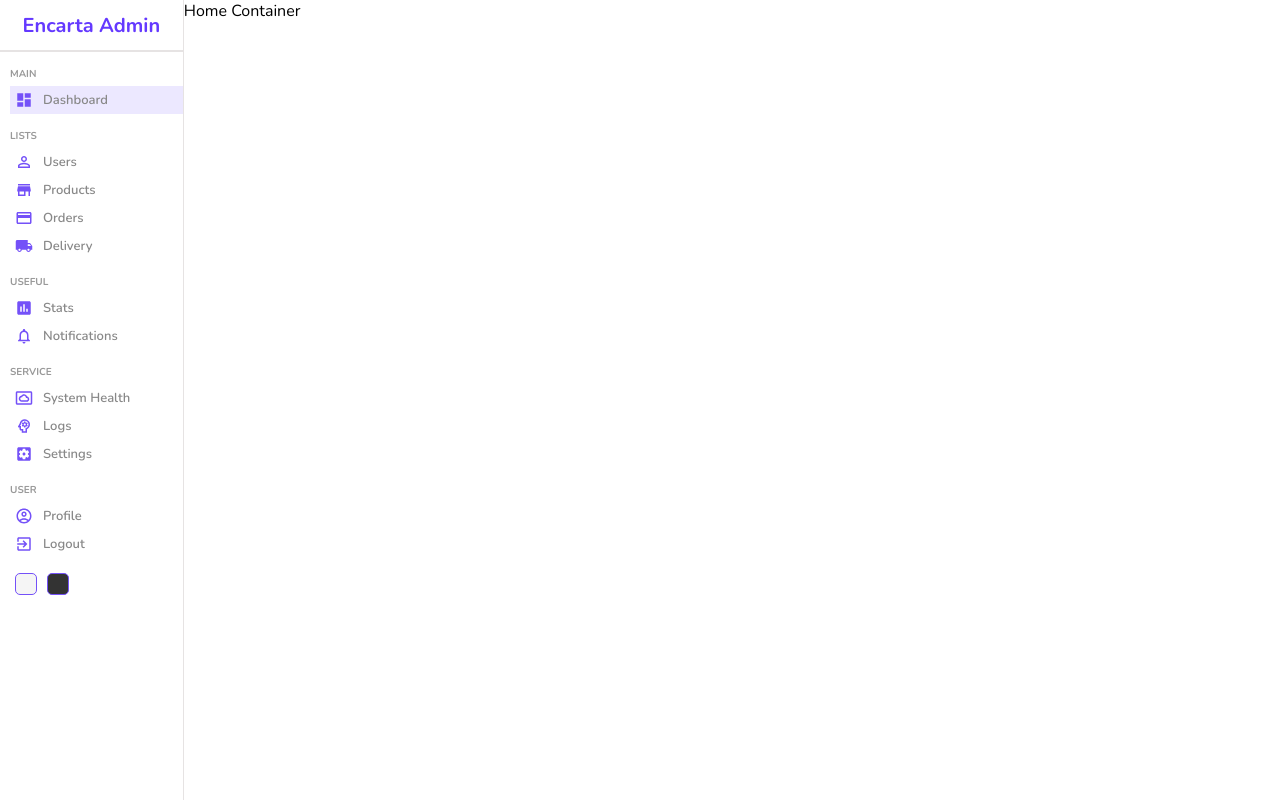
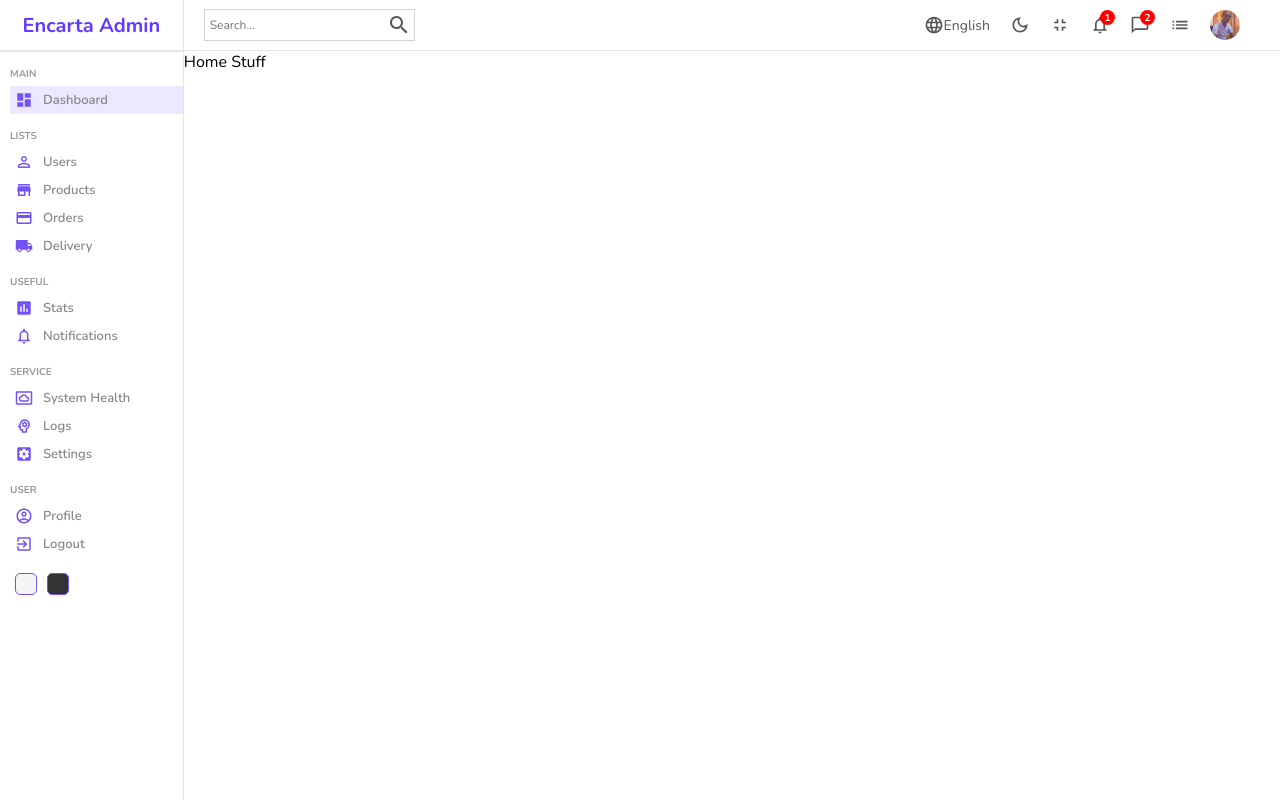
Before and after one commit to anyars-encarta/dashboard-admin, a React (Create React App) app: page / in a window 1280 px wide. Built offline with nearby package versions, Linux system fonts and the light colour scheme.

Commit message:
Complete Sidebar and Navbar

```diff
--- a/src/components/navbar/Navbar.jsx
+++ b/src/components/navbar/Navbar.jsx
@@ -1,9 +1,58 @@
 import React from 'react';
 import './navbar.scss';
+import {
+  LanguageOutlined,
+  SearchOutlined,
+  DarkModeOutlined,
+  FullscreenExitOutlined,
+  NotificationsNoneOutlined,
+  ChatBubbleOutlineOutlined,
+  ListOutlined
+} from '@mui/icons-material';
 
 const Navbar = () => {
   return (
-    <div className='navbar'>Navbar</div>
+    <div className='navbar'>
+      <div className="wrapper">
+        <div className="search">
+          <input type="text" placeholder='Search...' />
+          <SearchOutlined />
+        </div>
+
+        <div className="items">
+          <div className="item">
+            <LanguageOutlined className='icon' />
+            English
+          </div>
+
+          <div className="item">
+            <DarkModeOutlined className='icon' />
+          </div>
+
+          <div className="item">
+            <FullscreenExitOutlined className='icon' />
+          </div>
+
+          <div className="item">
+            <NotificationsNoneOutlined className='icon' />
+            <div className="counter">1</div>
+          </div>
+
+          <div className="item">
+            <ChatBubbleOutlineOutlined className='icon' />
+            <div className="counter">2</div>
+          </div>
+
+          <div className="item">
+            <ListOutlined className='icon' />
+          </div>
+
+          <div className="item">
+            <img src="/images/profile.jpg" alt="" className="avatar" />
+          </div>
+        </div>
+      </div>
+    </div>
   )
 }
 
--- a/src/components/navbar/navbar.scss
+++ b/src/components/navbar/navbar.scss
@@ -1,3 +1,74 @@
 .navbar {
+    height: 50px;
+    border-bottom: 0.5px solid rgb(231, 228, 228);
 
+    display: flex;
+    align-items: center;
+    font-size: 14px;
+    color: #555;
+
+    .wrapper {
+        width: 100%;
+        padding: 20px;
+        display: flex;
+        align-items: center;
+        justify-content: space-between;
+
+        .search {
+            display: flex;
+            align-items: center;
+            border: 0.5px solid lightgray;
+            padding: 3px;
+
+            input {
+                border: none;
+                outline: none;
+                background-color: transparent;
+
+                &::placeholder {
+                    font-size: 12px;
+                }
+            }
+        }
+
+        .items {
+            display: flex;
+            align-items: center;
+
+            .item {
+                display: flex;
+                align-items: center;
+                margin-right: 20px;
+                cursor: pointer;
+                position: relative;
+
+                .icon {
+                    font-size: 20px;
+                }
+
+                .counter {
+                    width: 15px;
+                    height: 15px;
+                    background-color: red;
+                    color: white;
+                    border-radius: 50%;
+                    display: flex;
+                    align-items: center;
+                    justify-content: center;
+                    font-size: 10px;
+                    font-weight: bold;
+                    position: absolute;
+                    top: -5px;
+                    right: -5px;
+                }
+
+                .avatar {
+                    width: 30px;
+                    height: 30px;
+                    border-radius: 50%;
+                    object-fit: cover;
+                }
+            }
+        }
+    }
 }
--- a/src/pages/home/Home.jsx
+++ b/src/pages/home/Home.jsx
@@ -1,5 +1,5 @@
 import React from 'react';
-// import Navbar from '../../components/navbar/Navbar';
+import Navbar from '../../components/navbar/Navbar';
 import Sidebar from '../../components/sidebar/Sidebar';
 import './home.scss';
 
@@ -7,9 +7,10 @@
   return (
     <div className='home'>
       <Sidebar />
-      {/* <Navbar /> */}
+
       <div className="homeContainer">
-        Home Container
+        <Navbar />
+        Home Stuff
       </div>
     </div>
   )
```
Also changed, not shown: public/images/profile.jpg (added).
